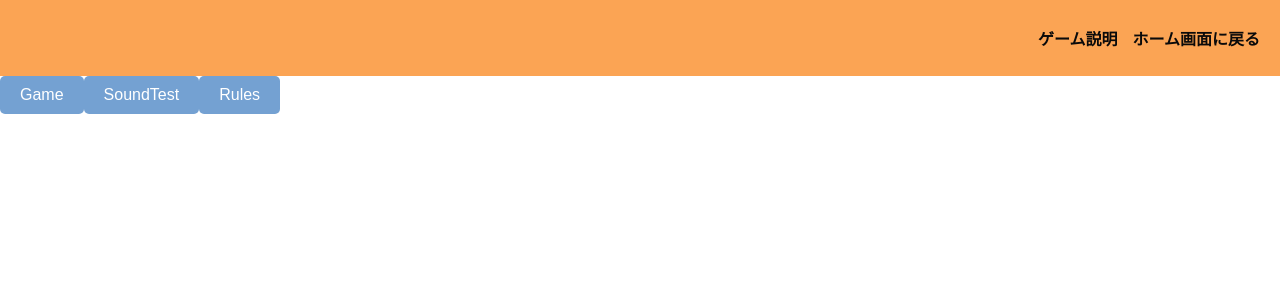
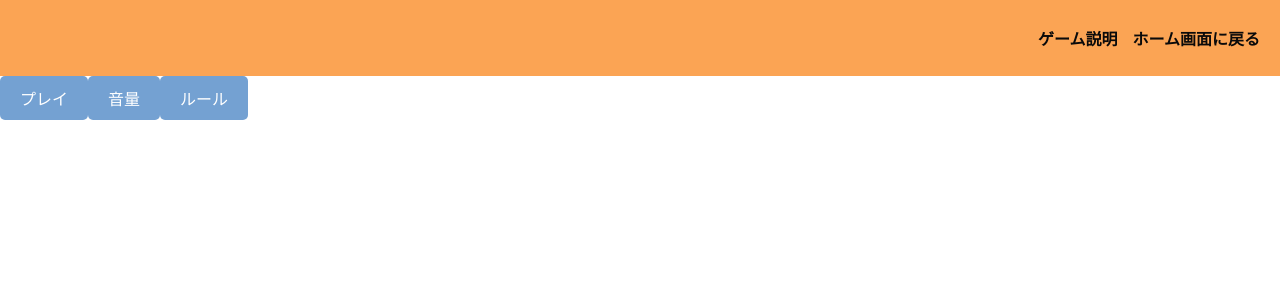
Before and after one commit to jack-app/Ideason2024_teamD, a React (Create React App) app in the folder front/: page / in a window 1280 px wide. Shown: the top 300 px of the page. Built offline with nearby package versions, Linux system fonts and the light colour scheme.

Commit message:
ボタンの名前を変えた

```diff
--- a/front/src/content/home.js
+++ b/front/src/content/home.js
@@ -8,12 +8,13 @@ function Home() {
     <div>
       <Header />
       <nav>
-      <Button text="Game" to="/game" styleType="default" />
-      <Button text="SoundTest" to="/st" styleType="default" />
-      <Button text="Rules" to="/rules" styleType="default" />
+      <Button text="プレイ" to="/game" styleType="default" />
+      <Button text="音量" to="/st" styleType="default" />
+      <Button text="ルール" to="/rules" styleType="default" />
       </nav>
     </div>
   );
 }
 
+
 export default Home;
```
